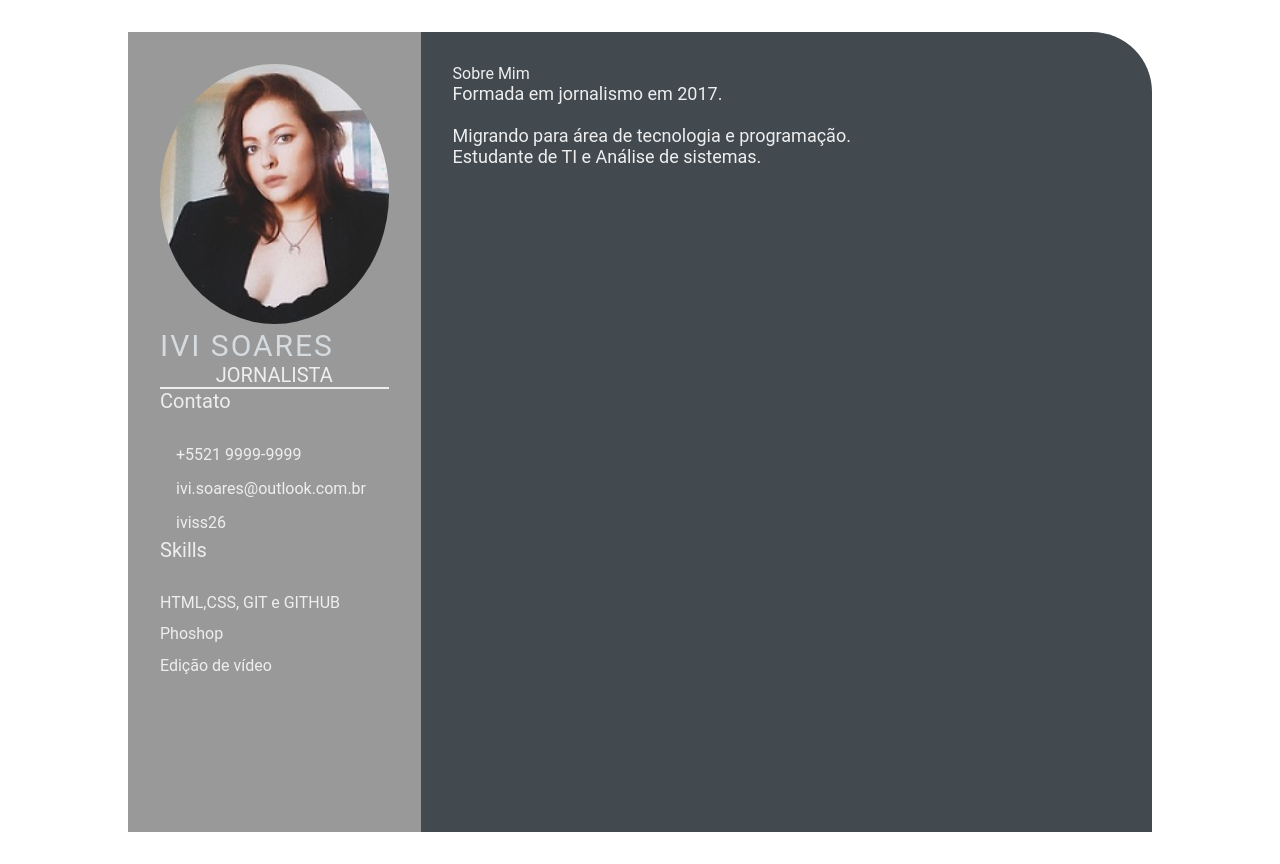
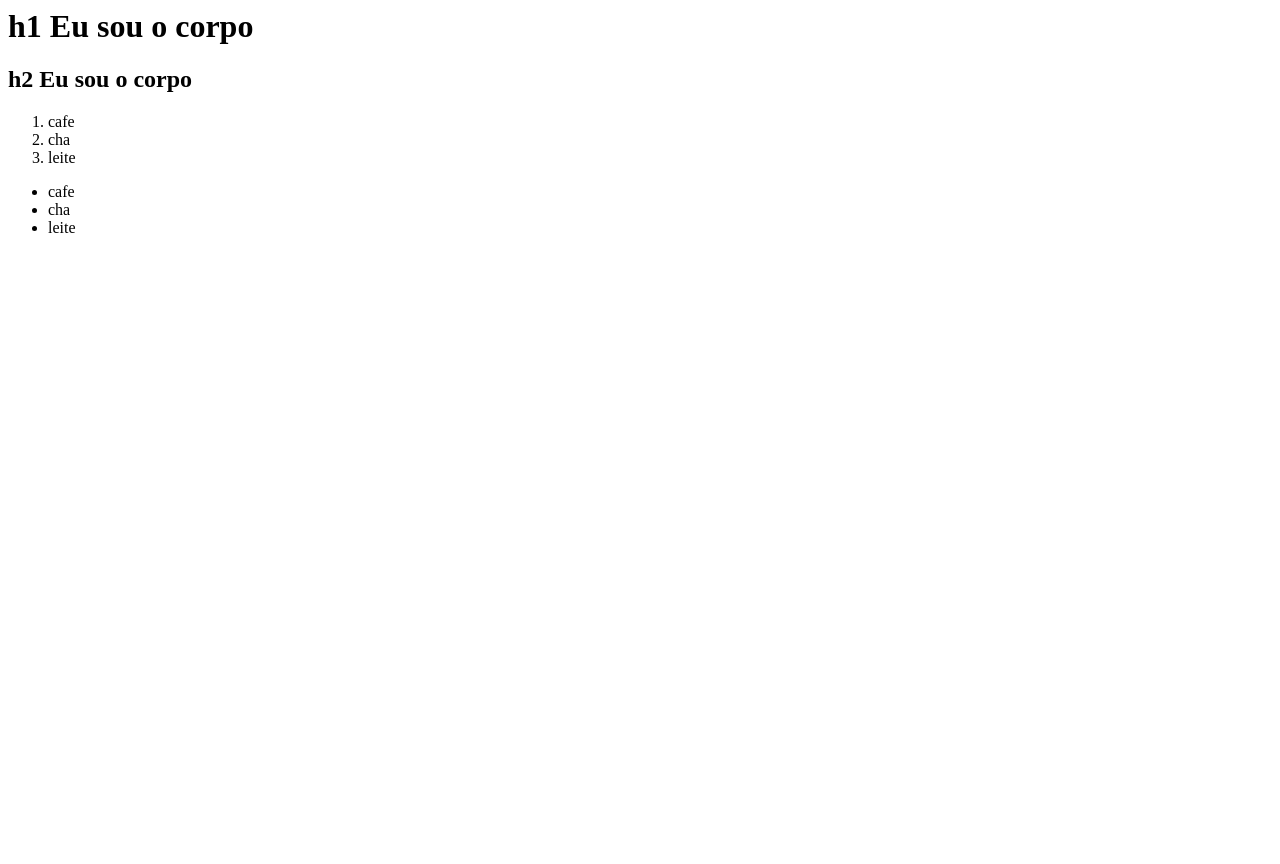
Before and after one commit to iviss26/devweekgit.github.io, a plain HTML site: page index.html in a window 1280 px wide. After the commit the page ends 800 px from the top, so only its background shows below. Drawn offline with Linux system fonts and the light colour scheme.

Commit message:
Revert "feature: CV-info (#2)" (#4)
This reverts commit c4c764c0c43ac008f385172f4550cfe6573bb62d.

```diff
--- a/Style.css
+++ /dev/null
@@ -1,103 +0,0 @@
-* {
-    margin: 0;
-    padding: 0;
-    box-sizing: border-box;
-    list-style: none;
-    font-family: 'Roboto', sans-serif;
-}
-
-.resume-contents {
-    min-height: 100vh;
-    width: 80%;
-    margin: 2rem auto;
-    display: grid;
-    grid-template-columns: repeat(7, 1fr);
-}
-
-.left-section {
-    grid-column: span 2;
-    height: 100%;
-    background-color: #999999;
-}
-
-.right-section {
-    grid-column: span 5;
-    height: 100%;
-    background-color: #424a50;
-    border-radius: 0px 60px 0px 0px;
-}
-
-.left-section-contents{
-    padding: 2rem 2rem;
-}
-
-.profile {
-    width: 100%;
-    border-bottom: 2px solid #eeeeee;
-}
-
-.profile .profile-image {
-    width: 100%;
-    border-radius: 100%;
-}
-
-.name {
-    color: #D6DBDF;
-    font-size: 30px;
-    letter-spacing: 2px;
-    text-transform: uppercase;
-}
-
-.profession {
-    color: #eeeeee;
-    font-size: 20px;
-    text-transform: uppercase;
-    text-align: center;
-}
-
-/* .contact-info { border-bottom: 2px solid #1B2631; } */
-.left-title {
-    color: #eeeeee;
-    font-size: 20px;
-}
-
-.contact-info ul {
-    padding-top: 1.5rem;
-}
-
-.contact-info ul li,
-.references ul li {
-    padding: .4rem 0;
-    color: #eeeeee;
-}
-
-.contact-info ul li i,
-.references ul li i {
-    padding-right: 1rem;
-    font-size: 18px;
-    color: #eeeeee;
-}
-
-.skills ul {
-    padding-top: 1.5rem;
-}
-.skills ul li p {
-    padding: .4rem 0;
-    color: #eeeeee;
-}
-
-.right-section-contents {
-    padding: 2rem 2rem;
-}
-
-.right-title {
-    color: #eeeeee;
-}
-
-.gap {
-    padding-bottom: 2rem;
-}
-.about-me-contents {
-    font-size: 18px;
-    color: #eeeeee;
-}
--- a/index.html
+++ b/index.html
@@ -1,60 +1,21 @@
-<!DOCTYPE html>
-<html lang="en">
-<head>
-    <!-- configurações de compatibilidade de navegadores -->
-    <meta charset="UTF-8">
-    <meta http-equiv="X-UA-Compatible" content="IE=edge">
-    <meta name="viewport" content="width=device-width, initial-scale=1.0">
-    <!-- configurações de compatibilidade de navegadores -->
-
-    <title>Daniel Santos CV</title>
-
-    <!-- Custom CSS -->
-    <link rel="stylesheet" href="style.css">
-</head>
-<body>
-    <main class="resume-contents">
-        <section class="left-section">
-            <div class="left-section-contents">
-                <div class="profile">
-                    <img class="profile-image" src="img/profile-image.jpg" alt="Profile image">
-                    <p class="name">Ivi Soares</p>
-                    <p class="profession">Jornalista</p>
-                </div>
-                <div class="contact-info">
-                    <p class="left-title">Contato</p>
-                    <ul>
-                        <li><i class="fa fa-phone"></i>+5521 9999-9999
-                        </li>
-                        <li><i class="fa fa-envelope"></i>ivi.soares@outlook.com.br
-                        </li>
-                        <li><i class="fa fa-github"></i>iviss26
-                        </li>
-                    </ul>
-                </div>
-                <div class="skills">
-                    <p class="left-title">Skills</p>
-                    <ul>
-                        <li><p>HTML,CSS, GIT e GITHUB</p></li>
-                        <li><p>Phoshop</p></li>
-                        <li><p>Edição de vídeo</p></li>
-                    </ul>
-                </div>
-            </div>
-        </section>
-
-        <section class="right-section">
-            <div class="right-section-contents">
-                <section class="about gap">
-                    <div class="right-title">Sobre Mim</div>
-                    <p class="about-me-contents">
-                        Formada em jornalismo em 2017.<br>
-                        <br> Migrando para área de tecnologia e programação.
-                        <br> Estudante de TI e Análise de sistemas.
-                    </p>
-                </section>
-            </div>
-        </section>
-    </main>
-</body>
+<html>
+    <head>
+        <title>
+            Olá, eu sou a cabeça
+        </title>
+    </head>
+    <body>
+        <h1>h1 Eu sou o corpo</h1>
+        <h2>h2 Eu sou o corpo</h2>
+    </body>
+    <ol>
+        <li>cafe</li>
+        <li>cha</li>
+        <li>leite</li>
+    </ol>
+    <ul>
+        <li>cafe</li>
+        <li>cha</li>
+        <li>leite</li>
+    </ul>
 </html>
```
Also changed, not shown: img/profile-image.jpg (deleted).
